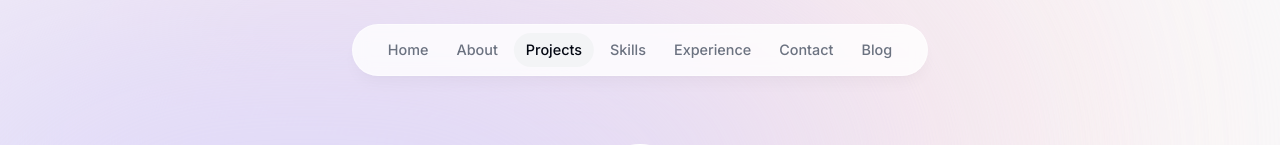
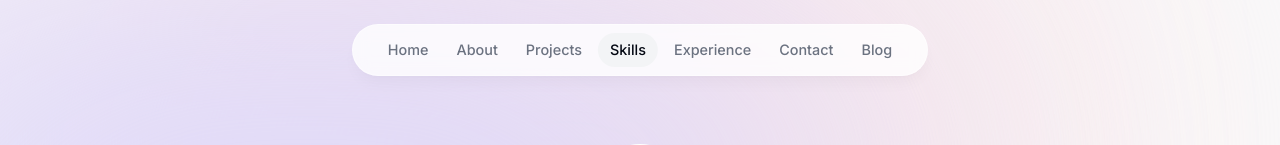
Before and after one commit to Olatoy2000/final-port, a Next.js app: page / in a window 1280 px wide. Shown: the top 145 px of the page. Built offline with nearby package versions, Linux system fonts and the light colour scheme; grey boxes are pictures that could not be loaded.

Commit message:
feat: adding the skill section

```diff
--- a/app/page.tsx
+++ b/app/page.tsx
@@ -3,6 +3,7 @@
 import SectionDivider from "@/components/section-divider";
 import Head from "next/head";
 import Projects from "@/components/projects";
+import Skills from "@/components/skills";
 
 export default function Home() {
   return (
@@ -16,6 +17,8 @@
         <About />
         <SectionDivider />
         <Projects />
+        <SectionDivider />
+        <Skills/>
       </main>
     </>
   );
--- a/components/about.tsx
+++ b/components/about.tsx
@@ -1,24 +1,12 @@
 "use client";
 
-import React, { useEffect } from "react";
+import React from "react";
 import SectionHeading from "./section-heading";
 import { motion } from "framer-motion";
-import { useInView } from "react-intersection-observer";
-import { useActiveSectionContext } from "@/context/active-section-context";
+import { useSectionInView } from "./hooks";
 
 const About = () => {
-  const { ref, inView } = useInView({
-    threshold: 0.75,
-  });
-  const { setActiveSection, timeOfLastClick } = useActiveSectionContext();
-
-  // when you want to synchronise state with external system use useEffect/sideEffect
-
-  useEffect(() => {
-    if (inView && Date.now() - timeOfLastClick > 1000) {
-      setActiveSection("About");
-    }
-  }, [inView, setActiveSection, timeOfLastClick]);
+  const { ref } = useSectionInView("About");
 
   return (
     <motion.section
--- /dev/null
+++ b/components/hooks.ts
@@ -0,0 +1,24 @@
+"use client";
+
+import { useInView } from "react-intersection-observer";
+import { useActiveSectionContext } from "@/context/active-section-context";
+import { useEffect } from "react";
+import type { SectionName } from "../lib/types";
+
+export function useSectionInView(sectionName: SectionName, threshold = 0.75) {
+  const { ref, inView } = useInView({
+    threshold,
+    // in JS when you have the same property as value, then you can write only one word
+  });
+  const { setActiveSection, timeOfLastClick } = useActiveSectionContext();
+
+  useEffect(() => {
+    if (inView && Date.now() - timeOfLastClick > 1000) {
+      setActiveSection(sectionName);
+    }
+  }, [inView, setActiveSection, timeOfLastClick, sectionName]);
+
+  return {
+    ref,
+  };
+}
--- a/components/intro.tsx
+++ b/components/intro.tsx
@@ -1,36 +1,16 @@
 "use client";
 
 import Image from "next/image";
-import React, { useEffect } from "react";
+import React from "react";
 import { motion } from "framer-motion";
-import { useTypewriter, Cursor } from "react-simple-typewriter";
 import Link from "next/link";
 import { BsArrowRight, BsLinkedin } from "react-icons/bs";
 import { HiDownload } from "react-icons/hi";
 import { FaGithubSquare } from "react-icons/fa";
-import { useInView } from "react-intersection-observer";
-import { useActiveSectionContext } from "@/context/active-section-context";
+import { useSectionInView } from "./hooks";
+
 const Intro = () => {
-  const { ref, inView } = useInView({
-    threshold: 0.5,
-  });
-  const { setActiveSection, timeOfLastClick } = useActiveSectionContext();
-  //   const [text] = useTypewriter({
-  //     words: ["Frontend developer", "SEO Specialist", "Reseacher"],
-  //     loop: true,
-  //     typeSpeed: 100,
-  //     deleteSpeed: 50,
-  //     delaySpeed: 2000,
-  //   });
-
-  //   const isseoSpecialist = text === "SEO Specialist";
-  //   const anOrA = isseoSpecialist ? "an" : "a";
-
-  useEffect(() => {
-    if (inView && Date.now() - timeOfLastClick > 1000) {
-      setActiveSection("Home");
-    }
-  }, [inView, setActiveSection, timeOfLastClick]);
+const { ref } = useSectionInView('Home', 0.5);
   return (
     <section
       ref={ref}
--- a/components/projects.tsx
+++ b/components/projects.tsx
@@ -1,23 +1,13 @@
 "use client";
 
-import React, { useEffect } from "react";
+import React from "react";
 import SectionHeading from "./section-heading";
 import { projectsData } from "@/lib/data";
 import Project from "@/components/project";
-import { useInView } from "react-intersection-observer";
-import { useActiveSectionContext } from "@/context/active-section-context";
+import { useSectionInView } from "./hooks";
 
 const Projects = () => {
-  const { ref, inView } = useInView({
-    threshold: 0.5,
-  });
-  const { setActiveSection, timeOfLastClick } = useActiveSectionContext();
-
-  useEffect(() => {
-    if (inView && Date.now() - timeOfLastClick > 100) {
-      setActiveSection("Projects");
-    }
-  }, [inView, setActiveSection, timeOfLastClick]);
+  const { ref } = useSectionInView("Projects", 0.5);
 
   return (
     <section ref={ref} id="projects" className="scroll-mt-28">
--- /dev/null
+++ b/components/skills.tsx
@@ -0,0 +1,49 @@
+"use client";
+
+import React from "react";
+import SectionHeading from "./section-heading";
+import { skillsData } from "@/lib/data";
+import { useSectionInView } from "./hooks";
+import { motion } from "framer-motion";
+
+const fadeInAnimationVariants = {
+  initial: {
+    opacity: 0,
+    y: 100,
+  },
+  animate: (index: number) => ({
+    opacity: 1,
+    y: 0,
+    transition: {
+      delay: 0.05 * index,
+    },
+  }),
+};
+
+const Skills = () => {
+  const { ref } = useSectionInView("Skills");
+  return (
+    <section ref={ref} className=" max-w-[53rem] scroll-mt-28 text-center">
+      <SectionHeading>My Skills</SectionHeading>
+      <ul className="flex flex-wrap justify-center gap-2 text-lg text-gray-800">
+        {skillsData.map((skill, index) => (
+          <motion.li
+            key={index}
+            variants={fadeInAnimationVariants}
+            initial="initial"
+            whileInView="animate"
+            viewport={{
+              once: true,
+            }}
+            custom={index}
+            className="bg-white border border-black/[0.1] rounded-xl px-5 py-3"
+          >
+            {skill}
+          </motion.li>
+        ))}
+      </ul>
+    </section>
+  );
+};
+
+export default Skills;
--- a/context/active-section-context.tsx
+++ b/context/active-section-context.tsx
@@ -1,9 +1,7 @@
 "use client";
 
+import type { SectionName } from "@/lib/types";
 import React, { useState, createContext, useContext } from "react";
-import { links } from "@/lib/data";
-
-type SectionName = (typeof links)[number]["name"];
 
 type ActiveSectionContextType = {
   activeSection: SectionName;
--- a/lib/data.ts
+++ b/lib/data.ts
@@ -96,14 +96,14 @@
   "TypeScript",
   "React",
   "Next.js",
+  "Jest",
   "Node.js",
   "Cypress",
-  "Jest",
   "Github",
   "Bitbucket",
   "MongoDB",
   "Prisma",
   "Netlify",
   "Redux",
-  "PostgreSQL",
+  // "PostgreSQL",
 ] as const;
--- /dev/null
+++ b/lib/types.ts
@@ -0,0 +1,3 @@
+import { links } from "./data";
+
+export type SectionName = (typeof links)[number]["name"];
--- a/package.json
+++ b/package.json
@@ -24,6 +24,7 @@
     "react-icons": "^4.10.1",
     "react-intersection-observer": "^9.5.2",
     "react-simple-typewriter": "^5.0.1",
+    "react-vertical-timeline-component": "^3.6.0",
     "tailwindcss": "3.3.3",
     "typescript": "5.1.6"
   }
```
Also changed, not shown: 1 other file (tests, documents, lock files or other folders).
